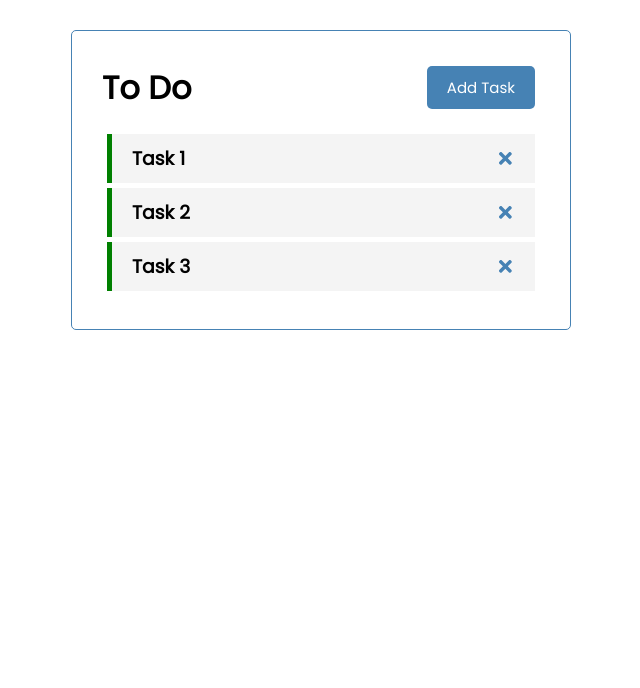
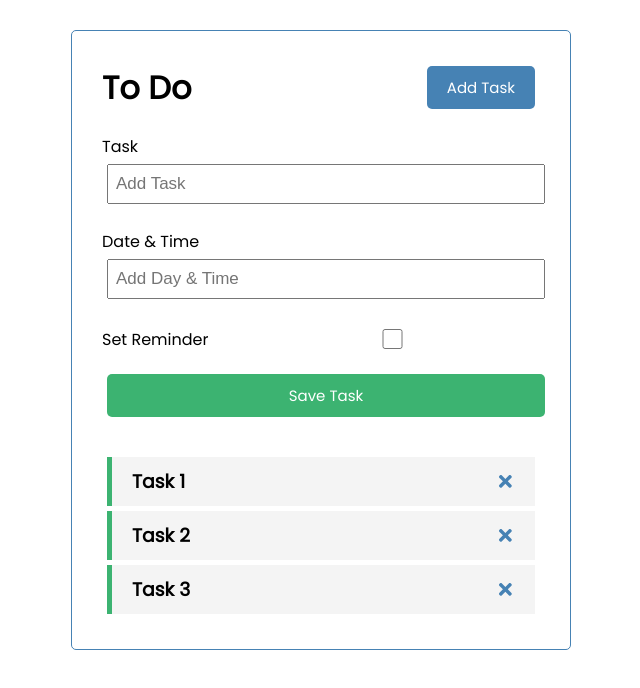
Before and after one commit to jefftocco21/React-ToDo, a React (Create React App) app: page / in a window 1280 px wide. Shown: the top 688 px of the page, without its empty margins (319-959 px from the left). Built offline with nearby package versions, Linux system fonts and the light colour scheme.

Commit message:
Creating AddTask component form UI

```diff
--- a/src/App.jsx
+++ b/src/App.jsx
@@ -1,6 +1,7 @@
 import "./App.css";
 import Header from "./components/Header";
 import Tasks from "./components/Tasks";
+import AddTask from "./components/AddTask";
 import { useState } from "react";
 
 const App = () => {
@@ -37,6 +38,7 @@
     return (
       <div className="container">
         <Header />
+        <AddTask />
         {tasks.length > 0 ? <Tasks tasks={tasks} onDelete={deleteTask} onToggle={toggleReminder}/> : 'No active tasks!'}
       </div>
     );
--- /dev/null
+++ b/src/components/AddTask.jsx
@@ -0,0 +1,24 @@
+import useState from 'react'
+
+const AddTask = () => {
+
+  return (
+    <form className="add-form">
+        <div className="form-control">
+            <label>Task</label>
+            <input type="text" placeholder="Add Task" />
+        </div>
+        <div className="form-control">
+            <label>Date & Time</label>
+            <input type="text" placeholder="Add Day & Time" />
+        </div>
+        <div className="form-control form-control-check">
+            <label>Set Reminder</label>
+            <input type="checkbox" />
+        </div>
+        <input type="submit" value='Save Task' className="btn btn-block"/>
+    </form>
+  )
+}
+
+export default AddTask
--- a/src/index.css
+++ b/src/index.css
@@ -52,6 +52,7 @@
 .btn-block {
   display: block;
   width: 100%;
+  background: mediumseagreen;
 }
 
 .task {
@@ -62,7 +63,7 @@
 }
 
 .task.reminder {
-  border-left: 5px solid green;
+  border-left: 5px solid mediumseagreen;
 }
 
 .task h3 {
```
